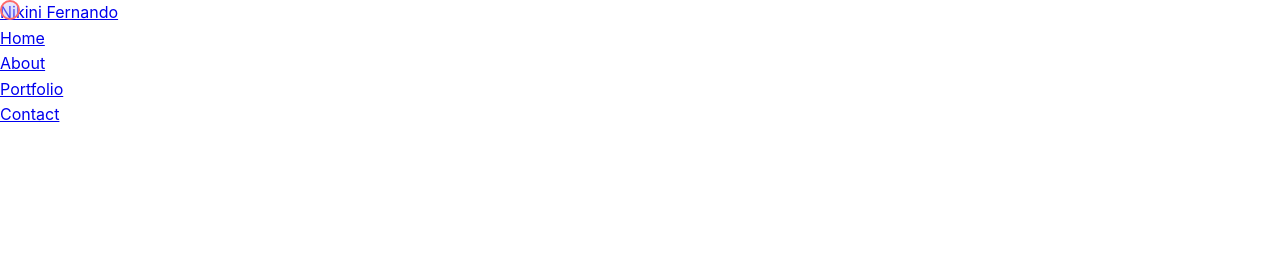
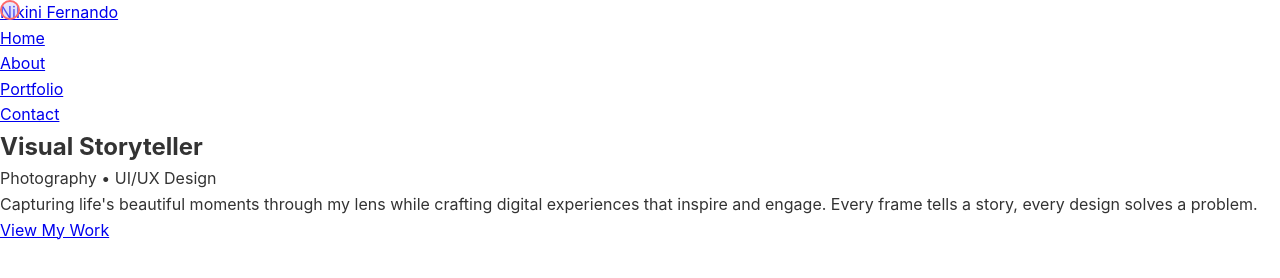
Before and after one commit to nikini07/modernPhotographyPortfolio, a plain HTML site: page index.html in a window 1280 px wide. Drawn offline with Linux system fonts and the light colour scheme.

Commit message:
Hero section

```diff
--- a/index.html
+++ b/index.html
@@ -22,6 +22,16 @@
             </div>
         </nav>
 
+        <!-- Hero Section -->
+        <section class="hero" id="home">
+            <div class="hero-content">
+                <h1>Visual Storyteller</h1>
+                <p class="subtitle">Photography • UI/UX Design</p>
+                <p class="description">Capturing life's beautiful moments through my lens while crafting digital experiences that inspire and engage. Every frame tells a story, every design solves a problem.</p>
+                <a href="#portfolio" class="cta-button">View My Work</a>
+            </div>
+        </section>
+
 
     </body>
 </html>
```
